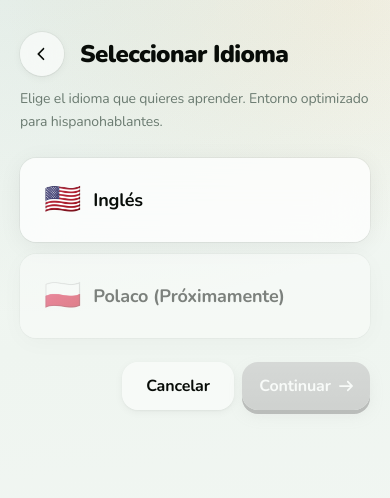
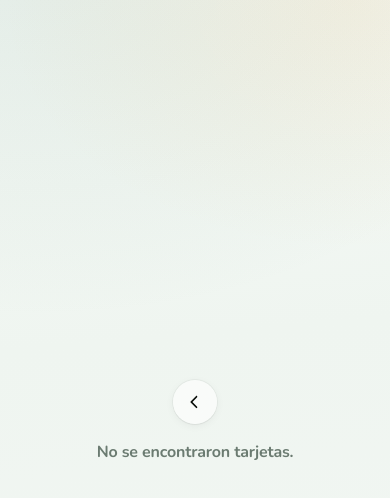
Before and after one commit to Forestnut/PalabraBox, a React (Vite) app: page /cards in a window 390 px wide. Before the commit this address led to /language. Shown: the top 498 px of the page. Built offline with nearby package versions, Linux system fonts and the light colour scheme; no server answers; the database is empty.

Commit message:
fix(ux): correct Flashcard audio locale, remove errant CardsDeck redirect, and implement strict dvh mobile viewports

```diff
--- a/src/components/cards/FlashCard.tsx
+++ b/src/components/cards/FlashCard.tsx
@@ -15,10 +15,19 @@ export function FlashCard({ word }: FlashCardProps) {
   const [flipped, setFlipped] = useState(false)
   const speechSpeed = useSettingsStore((s) => s.speechSpeed)
 
-  const handlePlayAudio = (e: React.MouseEvent) => {
+  const handlePlayAudio = (e: React.MouseEvent, side: 'front' | 'back') => {
     e.stopPropagation()
-    const text = word.audio_text || word.word
-    speechService.speak(text, 'en-US', speechSpeed)
+    const isFrontSpanish = word.language === 'spanish'
+
+    if (side === 'front') {
+      const text = word.audio_text || word.word
+      const lang = isFrontSpanish ? 'es-ES' : 'en-US'
+      speechService.speak(text, lang, speechSpeed)
+    } else {
+      const text = word.translation_es || word.translation_en || ''
+      const lang = isFrontSpanish ? 'en-US' : 'es-ES'
+      speechService.speak(text, lang, speechSpeed)
+    }
   }
 
   const emoji = word.image_emoji
@@ -52,7 +61,7 @@ export function FlashCard({ word }: FlashCardProps) {
           </h2>
 
           <motion.button
-            onClick={handlePlayAudio}
+            onClick={(e) => handlePlayAudio(e, 'front')}
             className="mt-2 w-14 h-14 rounded-full bg-linear-to-b from-[#0a8a5e] to-pb-emerald text-white flex items-center justify-center shadow-[0_4px_0_0_#035c3a] active:shadow-[0_1px_0_0_#035c3a] active:translate-y-[3px] transition-all cursor-pointer"
             whileHover={{ scale: 1.08 }}
             whileTap={{ scale: 0.92 }}
@@ -83,7 +92,7 @@ export function FlashCard({ word }: FlashCardProps) {
           </h2>
 
           <motion.button
-            onClick={handlePlayAudio}
+            onClick={(e) => handlePlayAudio(e, 'back')}
             className="mt-2 w-12 h-12 rounded-full bg-white text-pb-amber flex items-center justify-center shadow-[0_4px_0_0_#d86c00] active:shadow-[0_1px_0_0_#d86c00] active:translate-y-[3px] transition-all cursor-pointer"
             whileHover={{ scale: 1.08 }}
             whileTap={{ scale: 0.92 }}
--- a/src/components/layout/PageTransition.tsx
+++ b/src/components/layout/PageTransition.tsx
@@ -13,7 +13,7 @@ export function PageTransition({ children, className = '' }: PageTransitionProps
       animate={{ opacity: 1, y: 0, scale: 1 }}
       exit={{ opacity: 0, scale: 1.01 }}
       transition={{ duration: 0.25, ease: [0.25, 0.1, 0.25, 1] }}
-      className={`min-h-dvh ${className}`}
+      className={`h-dvh w-full ${className}`}
     >
       {children}
     </motion.div>
--- a/src/components/layout/ScreenWrapper.tsx
+++ b/src/components/layout/ScreenWrapper.tsx
@@ -10,9 +10,9 @@ export function ScreenWrapper({ children, className }: ScreenWrapperProps) {
   return (
     <div
       className={cn(
-        'max-w-lg mx-auto px-5 py-8 min-h-dvh flex flex-col',
-        'md:max-w-xl md:px-6',
-        'pb-[max(2rem,env(safe-area-inset-bottom))]',
+        'max-w-lg mx-auto sm:px-6 px-5 py-6 h-dvh w-full flex flex-col',
+        'overflow-x-hidden overflow-y-auto',
+        'pb-[max(1.5rem,env(safe-area-inset-bottom))] pt-[max(1.5rem,env(safe-area-inset-top))]',
         className,
       )}
     >
--- a/src/pages/CardsDeck.tsx
+++ b/src/pages/CardsDeck.tsx
@@ -1,5 +1,4 @@
-import { useState, useEffect, useCallback } from 'react'
-import { useNavigate } from 'react-router-dom'
+import { useState, useCallback } from 'react'
 import { motion, AnimatePresence } from 'framer-motion'
 import { FontAwesomeIcon } from '@fortawesome/react-fontawesome'
 import { faChevronLeft, faChevronRight } from '@fortawesome/free-solid-svg-icons'
@@ -8,21 +7,14 @@ import { PageTransition } from '../components/layout/PageTransition'
 import { ScreenWrapper } from '../components/layout/ScreenWrapper'
 import { BackButton } from '../components/layout/BackButton'
 import { FlashCard } from '../components/cards/FlashCard'
-import { useSettingsStore } from '../store/settingsStore'
 import { useWords } from '../hooks/useWords'
 
 export default function CardsDeck() {
-  const navigate = useNavigate()
-  const { learningLanguage, learningLevel } = useSettingsStore()
   const { words, loading } = useWords()
   const [currentIndex, setCurrentIndex] = useState(0)
   const [direction, setDirection] = useState(0) // -1 left, 1 right
 
-  useEffect(() => {
-    if (!learningLanguage || !learningLevel) {
-      navigate('/language', { replace: true })
-    }
-  }, [learningLanguage, learningLevel, navigate])
+
 
   const prev = useCallback(() => {
     if (currentIndex <= 0) return
```
